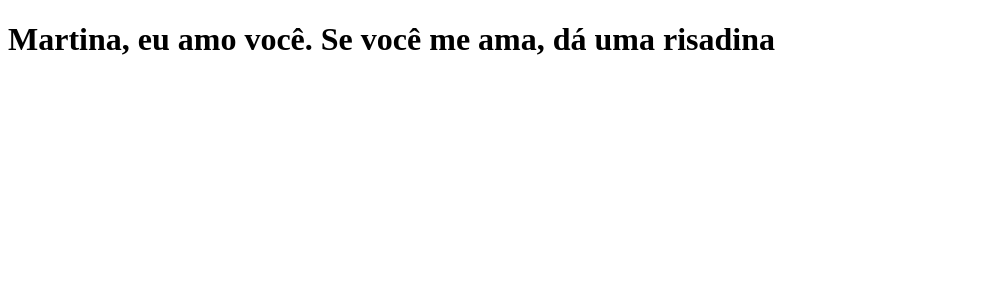
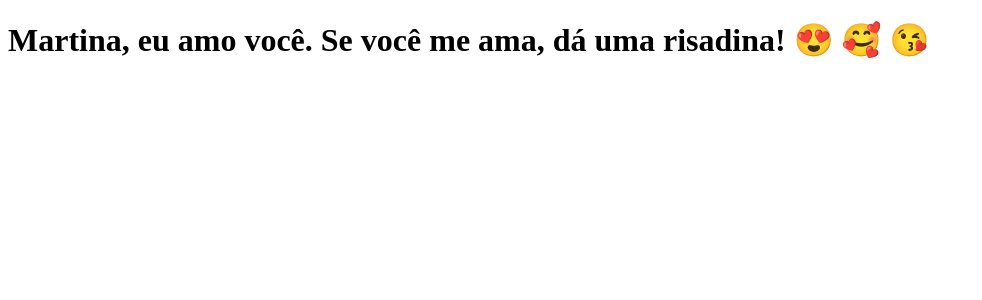
Before and after one commit to brunocoelhor/clone-tabnews, a Next.js app: page / in a window 1280 px wide. Shown: the top 300 px of the page, without its empty margins (0-982 px from the left). Built offline with nearby package versions, Linux system fonts and the light colour scheme.

Commit message:
modifica a frase  inicial

```diff
--- a/pages/index.js
+++ b/pages/index.js
@@ -1,5 +1,5 @@
 function Home() {
-    return <h1>Martina, eu amo você. Se você me ama, dá uma risadina</h1>
+    return <h1>Martina, eu amo você. Se você me ama, dá uma risadina! 😍 🥰 😘</h1>
 }
 
 export default Home;
```
